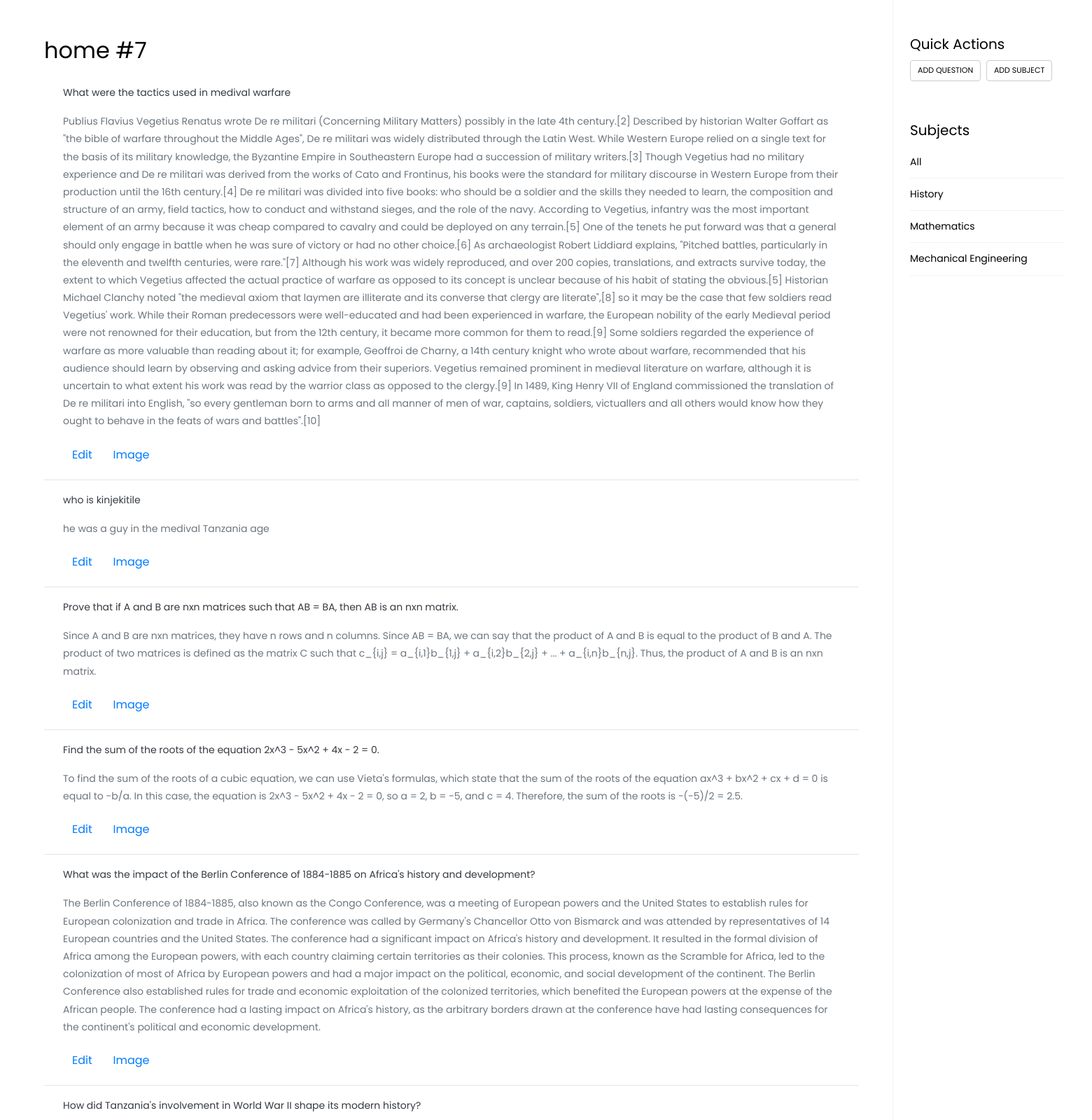
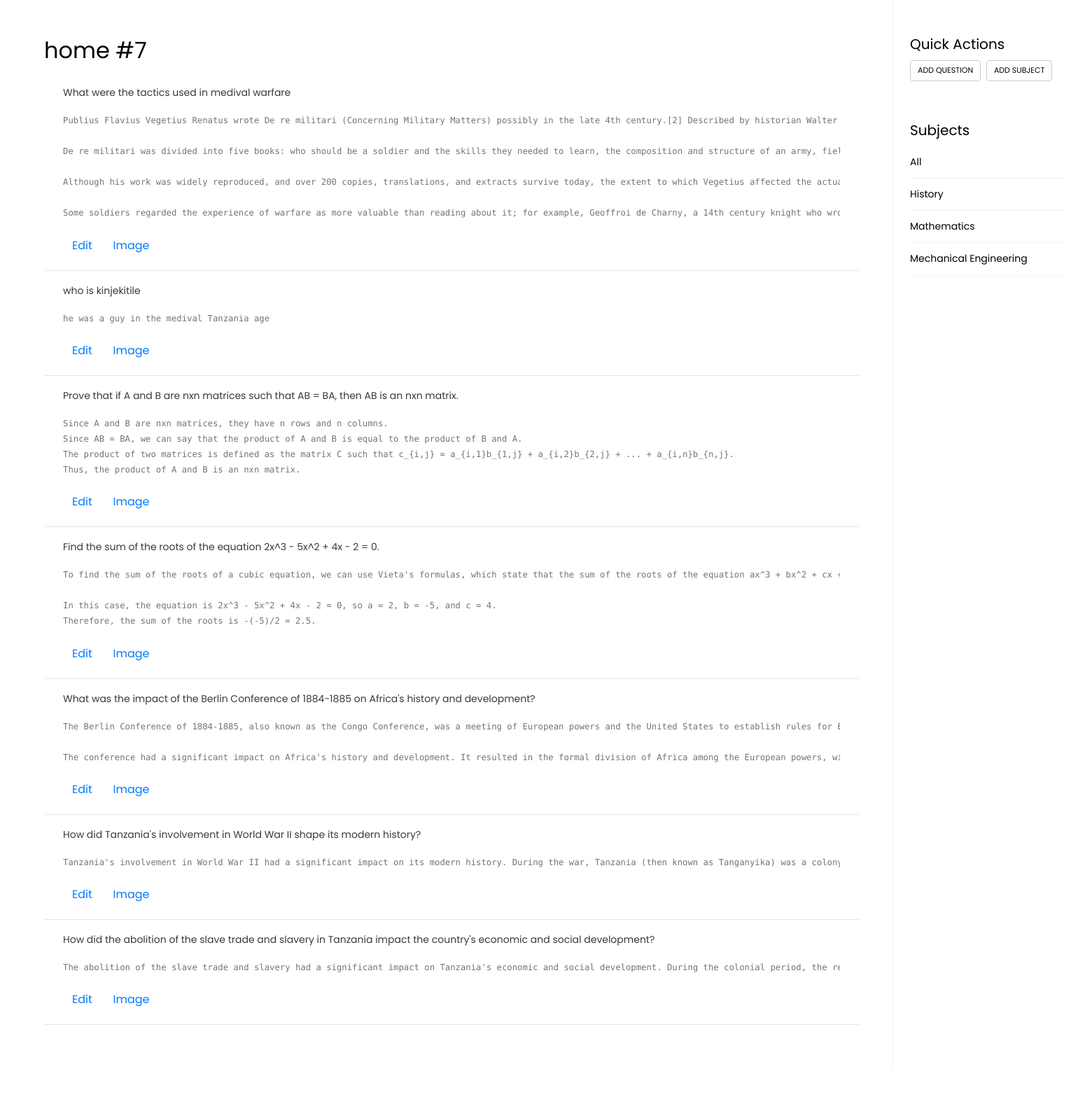
Before and after one commit to eddygulled/randomExaminer, a Django app: page / in a window 1560 px wide. Shown: the top 1600 px of the page at 70% size. After the commit the page ends 1528 px from the top, so only its background shows below. Run offline with Django 3.2, Linux system fonts and the light colour scheme; data comes from the database, SQL or seed files in the repository; some libraries are stand-ins or nearby versions.

Commit message:
answer display format restored

```diff
--- a/templates/questions.html
+++ b/templates/questions.html
@@ -12,7 +12,7 @@
     <div class="col-sm-12">
       <div class="container">
         <p class="text-dark display-5">{{question.question}}</p>
-        <p class="text-muted">{{question.answer}}</p>
+        <pre class="text-muted">{{question.answer}}</pre>
         <p>
           <a href="{% url 'edit' question.id %}" class="btn text-primary">Edit</a>
           <a href="#" class="btn text-primary" data-toggle="collapse" data-target="#img{{question.id}}">Image</a>
```
Also changed, not shown: 1 other file.
